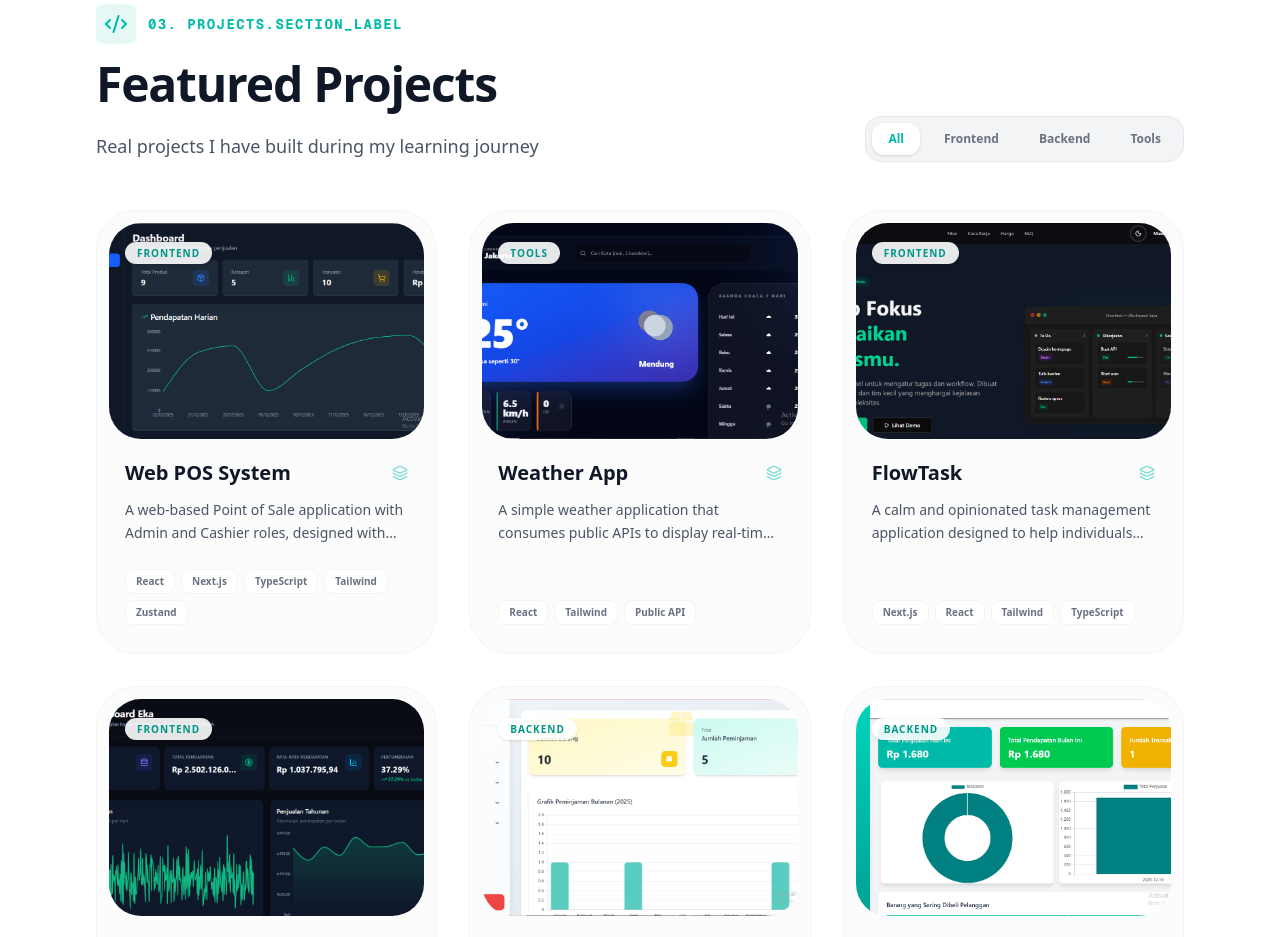
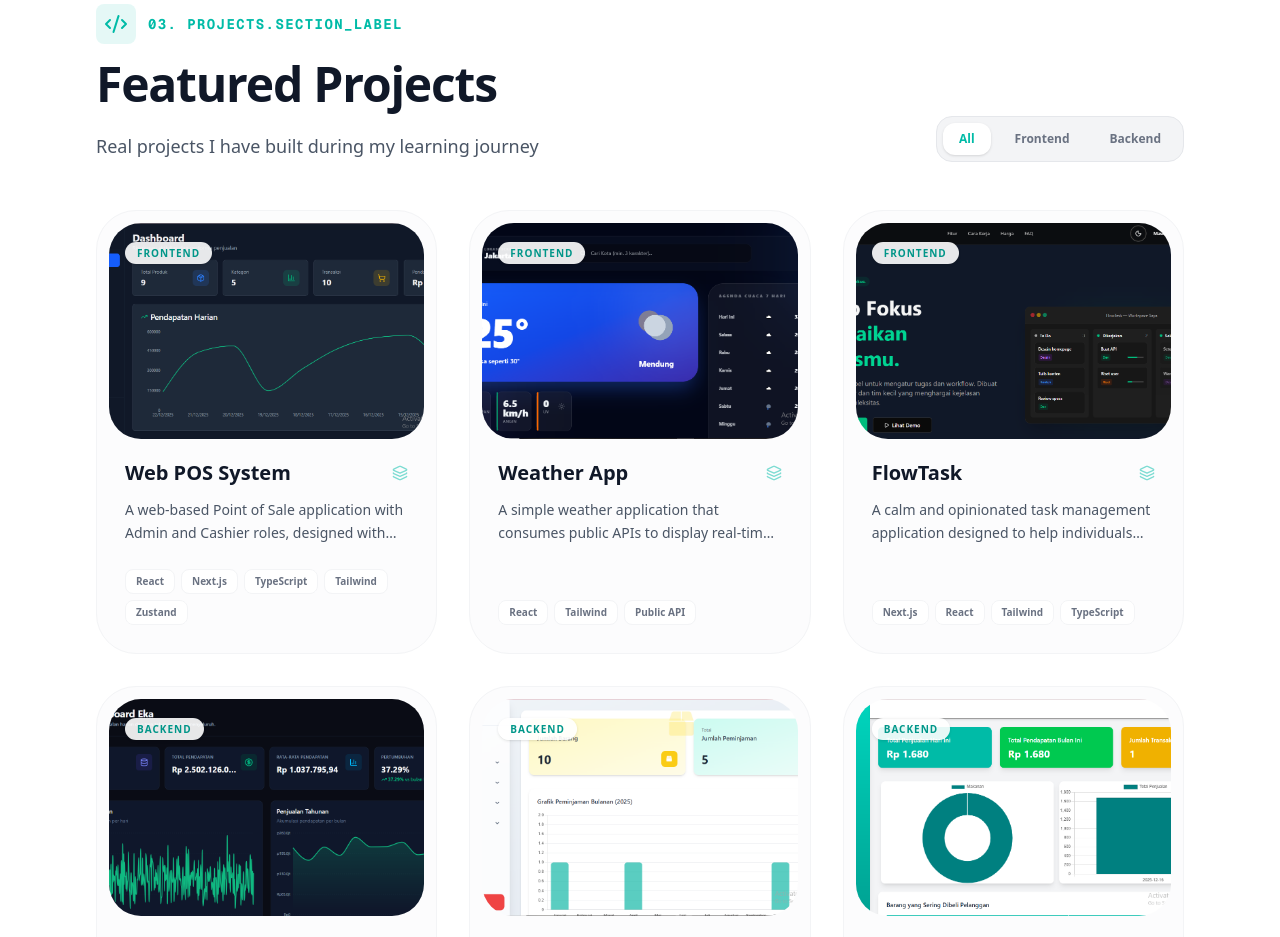
Before and after one commit to Rizkieka546/my-portfolio, a Next.js app: page / in a window 1280 px wide. Shown: the part 2660-3597 px from the top of the page. Built offline with nearby package versions, Linux system fonts and the light colour scheme.

Commit message:
perbaikan project type

```diff
--- a/src/components/ui/ProjectsSection.tsx
+++ b/src/components/ui/ProjectsSection.tsx
@@ -28,7 +28,7 @@ const ProjectsSection = () => {
       key: 'project2',
       name: t('projects.project2.name'),
       description: t('projects.project2.description'),
-      category: 'Tools',
+      category: 'Frontend',
       tech: ['React', 'Tailwind', 'Public API'],
       demo: 'https://weather-app-sederhana.vercel.app/',
       github: 'https://github.com/Rizkieka546/weather-app-sederhana',
@@ -48,7 +48,7 @@ const ProjectsSection = () => {
       key: 'project4',
       name: t('projects.project4.name'),
       description: t('projects.project4.description'),
-      category: 'Frontend',
+      category: 'Backend',
       tech: ['Next.js', 'React', 'Python', 'Tailwind', 'TypeScript'],
       demo: 'https://frontend-sales-dashboard.vercel.app/',
       github: 'https://github.com/Rizkieka546/frontend-sales-dashboard',
@@ -76,12 +76,11 @@ const ProjectsSection = () => {
     },
   ], [t]);
 
-  // Logic filter
   const filteredProjects = projects.filter(p =>
     filter === 'All' || p.category === filter
   );
 
-  const categories = ['All', 'Frontend', 'Backend', 'Tools'];
+  const categories = ['All', 'Frontend', 'Backend'];
 
   return (
     <section id="projects" ref={ref} className="py-24 md:py-32 bg-white dark:bg-gray-950 transition-colors duration-500">
```
